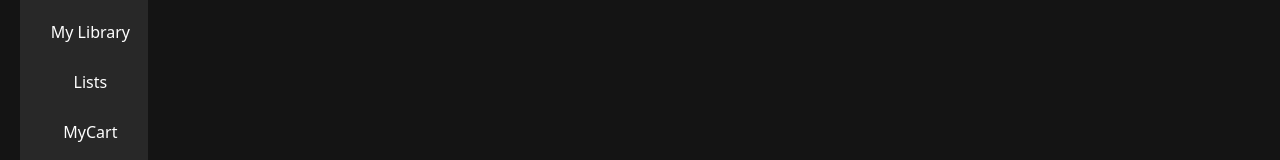
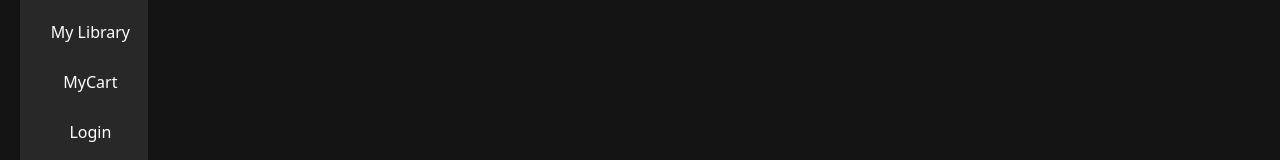
Before and after one commit to pjjwGraceShopper/GraceShopper, a React (Create React App) app: page /Lists in a window 1280 px wide. Shown: the part 150-310 px from the top of the page. Built offline with nearby package versions, Linux system fonts and the light colour scheme; no server answers.

Commit message:
remove list from sidebar

```diff
--- a/src/components/SideBar/Sidebar.jsx
+++ b/src/components/SideBar/Sidebar.jsx
@@ -14,7 +14,7 @@ useEffect
       {/* <Link to="../Search"> Search </Link> */}
       {/* <Link to="./profile"> Profile </Link> */}
       <Link to='/my-library'>My Library</Link>
-      <Link to='/Lists'>Lists</Link>
+      {/* <Link to='/Lists'>Lists</Link> */}
       <Link to='./cart'> MyCart </Link>
       {!localStorage.getItem("token") ? (
         <>
```
